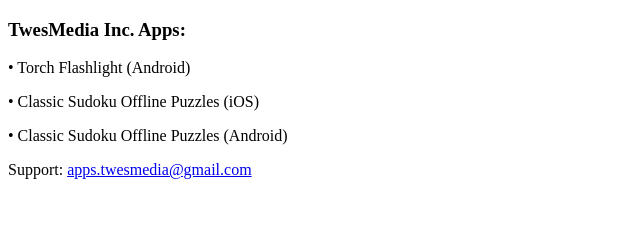
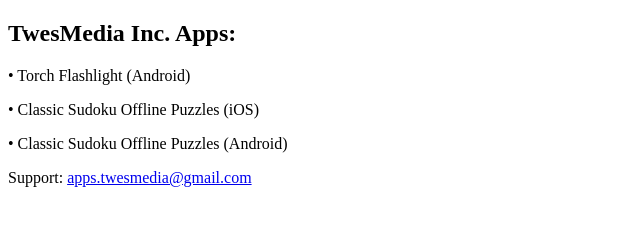
Before and after one commit to jobtwes/jobtwes.github.io, a plain HTML site: page index.html in a window 1280 px wide. Shown: the whole page, without its empty margins (0-640 px from the left). Drawn offline with Linux system fonts and the light colour scheme.

Commit message:
Update index.html

```diff
--- a/index.html
+++ b/index.html
@@ -5,7 +5,7 @@
 </head>
 <body>
 
-<h3>TwesMedia Inc. Apps:</h3>
+<h2>TwesMedia Inc. Apps:</h2>
 <p>&bull; Torch Flashlight (Android)
 <p>&bull; Classic Sudoku Offline Puzzles (iOS)
 <p>&bull; Classic Sudoku Offline Puzzles (Android)
```
